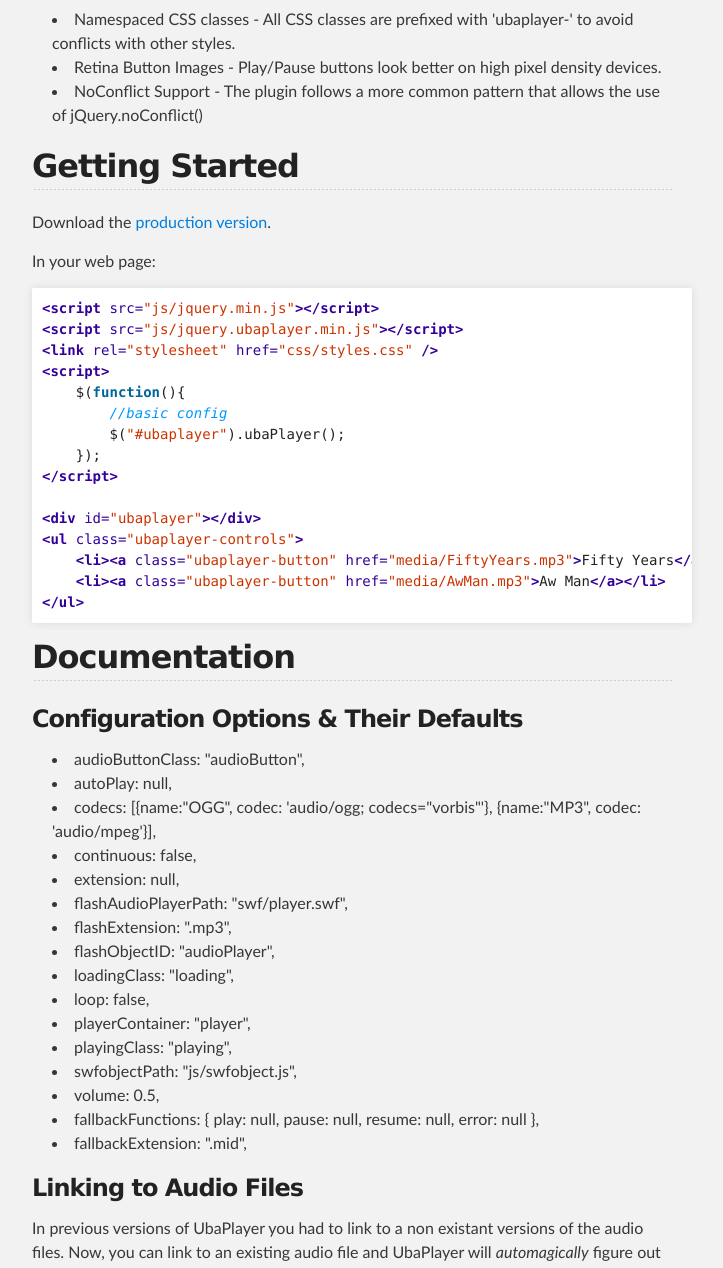
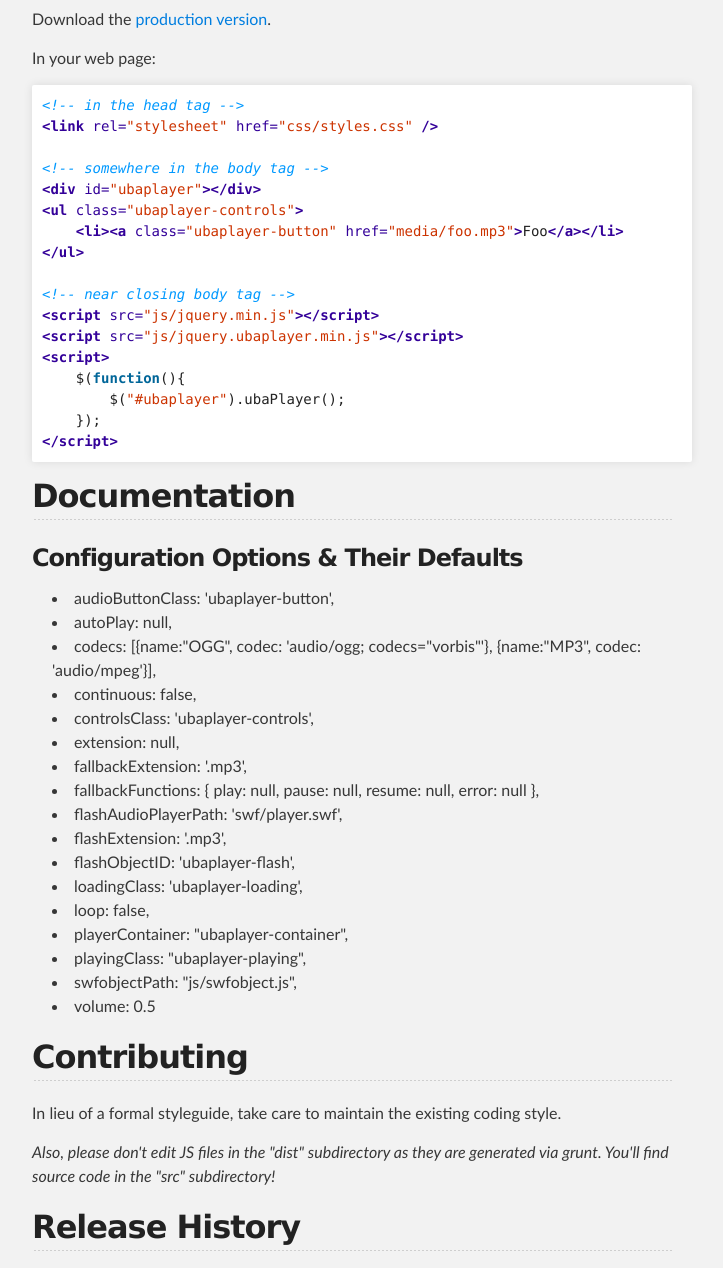
Before and after one commit to brianhadaway/UbaPlayer, a plain HTML site: page index.html in a window 1280 px wide. Shown: the part 598-1866 px from the top of the page, without its empty margins (288-1011 px from the left). Drawn offline with Linux system fonts and the light colour scheme.

```diff
--- a/index.html
+++ b/index.html
@@ -32,7 +32,7 @@
     <div id="main_content_wrap" class="outer">
       <section id="main_content" class="inner">
         <h1>
-<a name="ubaplayer" class="anchor" href="#ubaplayer"><span class="octicon octicon-link"></span></a>UbaPlayer</h1>
+<a name="ubaplayer-201" class="anchor" href="#ubaplayer-201"><span class="octicon octicon-link"></span></a>UbaPlayer 2.0.1</h1>
 
 <p>The jQuery HTML5 Audio Player with Flash Fallback.</p>
 
@@ -44,34 +44,29 @@
 <li>iOS 3+ (Safari Mobile)</li>
 <li>Android 2.2+ (Chrome, Firefox 4, Opera 11)</li>
 </ul><h2>
-<a name="new-in-version-2" class="anchor" href="#new-in-version-2"><span class="octicon octicon-link"></span></a>New in version 2</h2>
-
-<ul>
-<li>Namespaced CSS classes - All CSS classes are prefixed with 'ubaplayer-' to avoid conflicts with other styles.</li>
-<li>Retina Button Images - Play/Pause buttons look better on high pixel density devices.</li>
-<li>NoConflict Support - The plugin follows a more common pattern that allows the use of jQuery.noConflict()</li>
-</ul><h2>
 <a name="getting-started" class="anchor" href="#getting-started"><span class="octicon octicon-link"></span></a>Getting Started</h2>
 
 <p>Download the <a href="https://github.com/brianhadaway/UbaPlayer/zipball/master">production version</a>.</p>
 
 <p>In your web page:</p>
 
-<div class="highlight highlight-html"><pre><span class="nt">&lt;script </span><span class="na">src=</span><span class="s">"js/jquery.min.js"</span><span class="nt">&gt;&lt;/script&gt;</span>
+<div class="highlight highlight-html"><pre><span class="c">&lt;!-- in the head tag --&gt;</span>
+<span class="nt">&lt;link</span> <span class="na">rel=</span><span class="s">"stylesheet"</span> <span class="na">href=</span><span class="s">"css/styles.css"</span> <span class="nt">/&gt;</span>
+
+<span class="c">&lt;!-- somewhere in the body tag --&gt;</span>
+<span class="nt">&lt;div</span> <span class="na">id=</span><span class="s">"ubaplayer"</span><span class="nt">&gt;&lt;/div&gt;</span>
+<span class="nt">&lt;ul</span> <span class="na">class=</span><span class="s">"ubaplayer-controls"</span><span class="nt">&gt;</span>
+    <span class="nt">&lt;li&gt;&lt;a</span> <span class="na">class=</span><span class="s">"ubaplayer-button"</span> <span class="na">href=</span><span class="s">"media/foo.mp3"</span><span class="nt">&gt;</span>Foo<span class="nt">&lt;/a&gt;&lt;/li&gt;</span>
+<span class="nt">&lt;/ul&gt;</span>
+
+<span class="c">&lt;!-- near closing body tag --&gt;</span>
+<span class="nt">&lt;script </span><span class="na">src=</span><span class="s">"js/jquery.min.js"</span><span class="nt">&gt;&lt;/script&gt;</span>
 <span class="nt">&lt;script </span><span class="na">src=</span><span class="s">"js/jquery.ubaplayer.min.js"</span><span class="nt">&gt;&lt;/script&gt;</span>
-<span class="nt">&lt;link</span> <span class="na">rel=</span><span class="s">"stylesheet"</span> <span class="na">href=</span><span class="s">"css/styles.css"</span> <span class="nt">/&gt;</span>
 <span class="nt">&lt;script&gt;</span>
     <span class="nx">$</span><span class="p">(</span><span class="kd">function</span><span class="p">(){</span>
-        <span class="c1">//basic config</span>
         <span class="nx">$</span><span class="p">(</span><span class="s2">"#ubaplayer"</span><span class="p">).</span><span class="nx">ubaPlayer</span><span class="p">();</span>
     <span class="p">});</span>
 <span class="nt">&lt;/script&gt;</span>
-
-<span class="nt">&lt;div</span> <span class="na">id=</span><span class="s">"ubaplayer"</span><span class="nt">&gt;&lt;/div&gt;</span>
-<span class="nt">&lt;ul</span> <span class="na">class=</span><span class="s">"ubaplayer-controls"</span><span class="nt">&gt;</span>
-    <span class="nt">&lt;li&gt;&lt;a</span> <span class="na">class=</span><span class="s">"ubaplayer-button"</span> <span class="na">href=</span><span class="s">"media/FiftyYears.mp3"</span><span class="nt">&gt;</span>Fifty Years<span class="nt">&lt;/a&gt;&lt;/li&gt;</span>
-    <span class="nt">&lt;li&gt;&lt;a</span> <span class="na">class=</span><span class="s">"ubaplayer-button"</span> <span class="na">href=</span><span class="s">"media/AwMan.mp3"</span><span class="nt">&gt;</span>Aw Man<span class="nt">&lt;/a&gt;&lt;/li&gt;</span>
-<span class="nt">&lt;/ul&gt;</span>
 </pre></div>
 
 <h2>
@@ -81,43 +76,29 @@
 <a name="configuration-options--their-defaults" class="anchor" href="#configuration-options--their-defaults"><span class="octicon octicon-link"></span></a>Configuration Options &amp; Their Defaults</h3>
 
 <ul>
-<li>audioButtonClass:         "audioButton",</li>
+<li>audioButtonClass:         'ubaplayer-button',</li>
 <li>autoPlay:                 null,</li>
 <li>codecs:                   [{name:"OGG", codec: 'audio/ogg; codecs="vorbis"'}, {name:"MP3", codec: 'audio/mpeg'}],</li>
 <li>continuous:               false,</li>
+<li>controlsClass:            'ubaplayer-controls',</li>
 <li>extension:                null,</li>
-<li>flashAudioPlayerPath:     "swf/player.swf",</li>
-<li>flashExtension:           ".mp3",</li>
-<li>flashObjectID:            "audioPlayer",</li>
-<li>loadingClass:             "loading",</li>
+<li>fallbackExtension:        '.mp3',</li>
+<li>fallbackFunctions:        { play: null, pause: null, resume: null, error: null },</li>
+<li>flashAudioPlayerPath:     'swf/player.swf',</li>
+<li>flashExtension:           '.mp3',</li>
+<li>flashObjectID:            'ubaplayer-flash',</li>
+<li>loadingClass:             'ubaplayer-loading',</li>
 <li>loop:                     false,</li>
-<li>playerContainer:          "player",</li>
-<li>playingClass:             "playing",</li>
+<li>playerContainer:          "ubaplayer-container",</li>
+<li>playingClass:             "ubaplayer-playing",</li>
 <li>swfobjectPath:            "js/swfobject.js",</li>
-<li>volume:                   0.5,</li>
-<li>fallbackFunctions:        { play: null, pause: null, resume: null, error: null },</li>
-<li>fallbackExtension:        ".mid",</li>
-</ul><h3>
-<a name="linking-to-audio-files" class="anchor" href="#linking-to-audio-files"><span class="octicon octicon-link"></span></a>Linking to Audio Files</h3>
-
-<p>In previous versions of UbaPlayer you had to link to a non existant versions of the audio files. Now, you can link to an existing audio file and UbaPlayer will <em>automagically</em> figure out which version your browser should play. This isn't required but we recommend doing so to keep your HTML semantic and to follow the principles of progressive enhancement.</p>
-
-<div class="highlight highlight-html"><pre><span class="nt">&lt;ul</span> <span class="na">class=</span><span class="s">"ubaplayer-controls"</span><span class="nt">&gt;</span>
-    <span class="nt">&lt;li&gt;&lt;a</span> <span class="na">class=</span><span class="s">"ubaplayer-b"</span> <span class="na">href=</span><span class="s">"media/foo.mp3"</span><span class="nt">&gt;</span>Foo<span class="nt">&lt;/a&gt;&lt;/li&gt;</span>
-<span class="nt">&lt;/ul&gt;</span>
-</pre></div>
-
-<h2>
-<a name="examples" class="anchor" href="#examples"><span class="octicon octicon-link"></span></a>Examples</h2>
-
-<p><em>(Coming soon)</em></p>
-
-<h2>
+<li>volume:                   0.5</li>
+</ul><h2>
 <a name="contributing" class="anchor" href="#contributing"><span class="octicon octicon-link"></span></a>Contributing</h2>
 
-<p>In lieu of a formal styleguide, take care to maintain the existing coding style. Add unit tests for any new or changed functionality. Lint and test your code using <a href="https://github.com/cowboy/grunt">grunt</a>.</p>
+<p>In lieu of a formal styleguide, take care to maintain the existing coding style.</p>
 
-<p><em>Also, please don't edit files in the "dist" subdirectory as they are generated via grunt. You'll find source code in the "src" subdirectory!</em></p>
+<p><em>Also, please don't edit JS files in the "dist" subdirectory as they are generated via grunt. You'll find source code in the "src" subdirectory!</em></p>
 
 <h2>
 <a name="release-history" class="anchor" href="#release-history"><span class="octicon octicon-link"></span></a>Release History</h2>
```
Also changed, not shown: params.json (+1 -1 lines).
